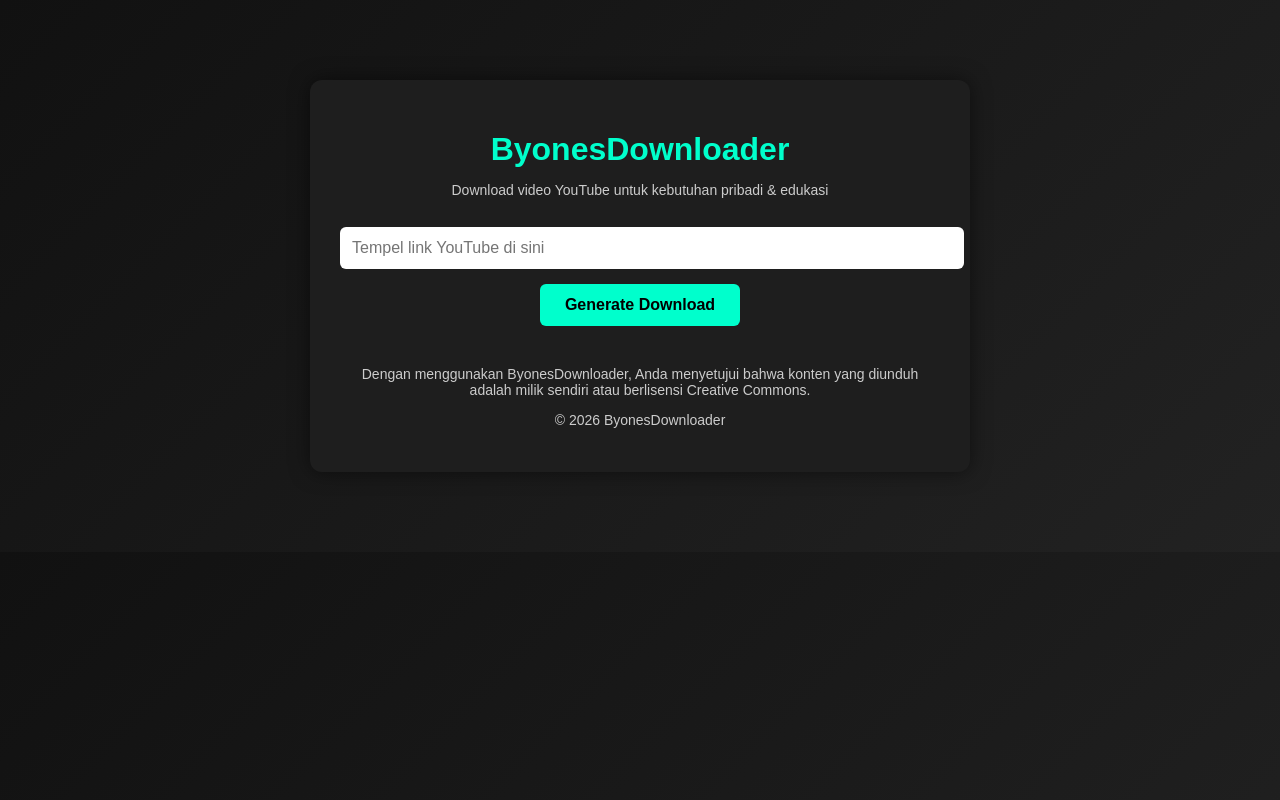
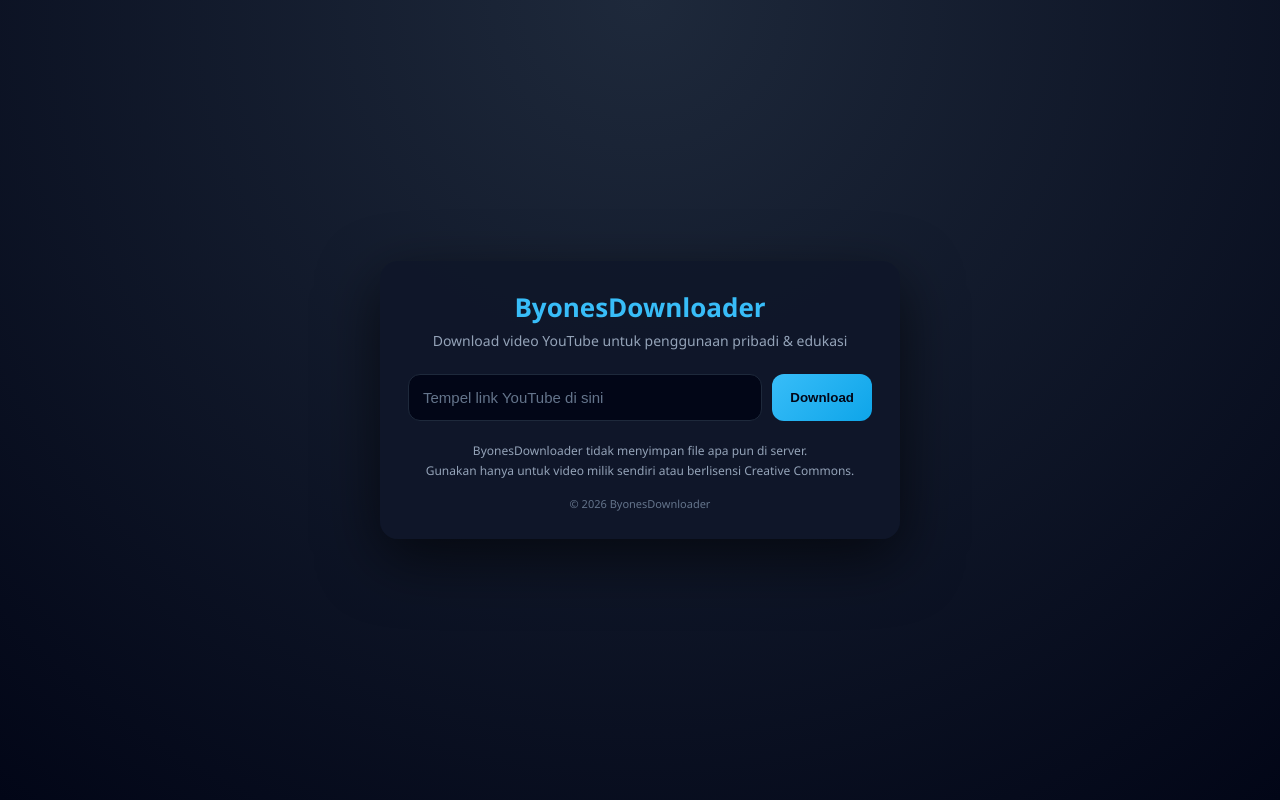
Before and after one commit to byonest/Byonesdownloader, a plain HTML site: page index.html in a window 1280 px wide. Drawn offline with Linux system fonts and the light colour scheme.

Commit message:
Update index.html

```diff
--- a/index.html
+++ b/index.html
@@ -3,127 +3,174 @@
 <head>
   <meta charset="UTF-8">
   <meta name="viewport" content="width=device-width, initial-scale=1.0">
-  <title>ByonesDownloader - Download Video YouTube</title>
-  <meta name="description" content="ByonesDownloader adalah alat gratis untuk mengunduh video YouTube milik sendiri atau berlisensi Creative Commons.">
+  <title>ByonesDownloader | YouTube Video Downloader</title>
+
+  <meta name="description" content="ByonesDownloader adalah alat online gratis untuk mengunduh video YouTube untuk kebutuhan pribadi dan edukasi.">
+  <meta name="theme-color" content="#0f172a">
 
   <style>
-    body {
-      font-family: Arial, sans-serif;
-      background: linear-gradient(135deg, #111, #222);
-      color: #fff;
-      margin: 0;
-      padding: 0;
+    * {
+      box-sizing: border-box;
     }
 
-    .container {
-      max-width: 600px;
-      margin: 80px auto;
-      background: #1e1e1e;
-      padding: 30px;
-      border-radius: 12px;
-      box-shadow: 0 0 20px rgba(0,0,0,0.5);
-      text-align: center;
+    body {
+      margin: 0;
+      min-height: 100vh;
+      font-family: 'Segoe UI', system-ui, sans-serif;
+      background: radial-gradient(circle at top, #1e293b, #020617);
+      color: #e5e7eb;
+      display: flex;
+      align-items: center;
+      justify-content: center;
+      padding: 20px;
     }
 
-    h1 {
-      color: #00ffcc;
-      margin-bottom: 10px;
+    .card {
+      width: 100%;
+      max-width: 520px;
+      background: rgba(15, 23, 42, 0.95);
+      border-radius: 18px;
+      padding: 28px;
+      box-shadow: 0 20px 60px rgba(0,0,0,.6);
     }
 
-    p {
-      color: #ccc;
+    .logo {
+      font-size: 26px;
+      font-weight: 800;
+      text-align: center;
+      color: #38bdf8;
+      margin-bottom: 6px;
+    }
+
+    .tagline {
+      text-align: center;
       font-size: 14px;
+      color: #94a3b8;
+      margin-bottom: 24px;
+    }
+
+    .input-box {
+      display: flex;
+      gap: 10px;
     }
 
     input {
-      width: 100%;
-      padding: 12px;
-      margin: 15px 0;
-      border-radius: 6px;
+      flex: 1;
+      padding: 14px;
+      font-size: 15px;
+      border-radius: 12px;
       border: none;
-      font-size: 16px;
+      outline: none;
+      background: #020617;
+      color: #e5e7eb;
+      border: 1px solid #1e293b;
+    }
+
+    input::placeholder {
+      color: #64748b;
     }
 
     button {
-      background: #00ffcc;
-      color: #000;
+      padding: 14px 18px;
+      border-radius: 12px;
       border: none;
-      padding: 12px 25px;
-      font-size: 16px;
-      border-radius: 6px;
       cursor: pointer;
-      font-weight: bold;
+      font-weight: 600;
+      background: linear-gradient(135deg, #38bdf8, #0ea5e9);
+      color: #020617;
     }
 
     button:hover {
-      background: #00ccaa;
+      opacity: .9;
     }
 
-    .info {
+    .result {
+      margin-top: 22px;
+      background: #020617;
+      border: 1px solid #1e293b;
+      border-radius: 14px;
+      padding: 18px;
+      display: none;
+    }
+
+    .result a {
+      display: block;
+      text-decoration: none;
+      margin-top: 10px;
+      padding: 12px;
+      text-align: center;
+      border-radius: 10px;
+      font-weight: 600;
+      background: #1e293b;
+      color: #38bdf8;
+    }
+
+    .result a:hover {
+      background: #334155;
+    }
+
+    .note {
       margin-top: 20px;
-      font-size: 13px;
-      color: #aaa;
+      font-size: 12px;
+      color: #94a3b8;
+      text-align: center;
+      line-height: 1.6;
     }
 
     footer {
-      margin-top: 40px;
-      font-size: 12px;
-      color: #777;
-    }
-
-    a {
-      color: #00ffcc;
-      text-decoration: none;
+      margin-top: 16px;
+      text-align: center;
+      font-size: 11px;
+      color: #64748b;
     }
   </style>
 </head>
 <body>
 
-  <div class="container">
-    <h1>ByonesDownloader</h1>
-    <p>Download video YouTube untuk kebutuhan pribadi & edukasi</p>
+  <div class="card">
+    <div class="logo">ByonesDownloader</div>
+    <div class="tagline">
+      Download video YouTube untuk penggunaan pribadi & edukasi
+    </div>
 
-    <input type="text" id="ytlink" placeholder="Tempel link YouTube di sini">
+    <div class="input-box">
+      <input id="yt" type="text" placeholder="Tempel link YouTube di sini">
+      <button onclick="generate()">Download</button>
+    </div>
 
-    <button onclick="generateLink()">Generate Download</button>
+    <div class="result" id="result">
+      <strong>Link siap diproses</strong>
 
-    <div class="info" id="result"></div>
+      <a href="https://www.y2mate.com/youtube/" target="_blank">
+        🎥 Download MP4
+      </a>
+
+      <a href="https://www.y2mate.com/youtube/" target="_blank">
+        🎵 Download MP3
+      </a>
+    </div>
+
+    <div class="note">
+      ByonesDownloader tidak menyimpan file apa pun di server.<br>
+      Gunakan hanya untuk video milik sendiri atau berlisensi Creative Commons.
+    </div>
 
     <footer>
-      <p>
-        Dengan menggunakan ByonesDownloader, Anda menyetujui bahwa konten yang diunduh
-        adalah milik sendiri atau berlisensi Creative Commons.
-      </p>
-      <p>
-        © 2026 ByonesDownloader
-      </p>
+      © 2026 ByonesDownloader
     </footer>
   </div>
 
   <script>
-    function generateLink() {
-      const link = document.getElementById("ytlink").value;
+    function generate() {
+      const link = document.getElementById("yt").value.trim();
       const result = document.getElementById("result");
 
       if (link === "") {
-        result.innerHTML = "⚠️ Masukkan link YouTube terlebih dahulu.";
+        alert("Masukkan link YouTube terlebih dahulu");
         return;
       }
 
-      // SIMULASI (AMAN)
-      result.innerHTML = `
-        ✅ Link diterima.<br><br>
-        Pilih format:<br><br>
-        <a href="https://www.y2mate.com/youtube/" target="_blank">
-  Download MP4
-</a>
-<br>
-<a href="https://www.y2mate.com/youtube/" target="_blank">
-  Download MP3
-</a>
-        <br><br>
-        <small>File tidak disimpan di server kami.</small>
-      `;
+      result.style.display = "block";
     }
   </script>
 
```
